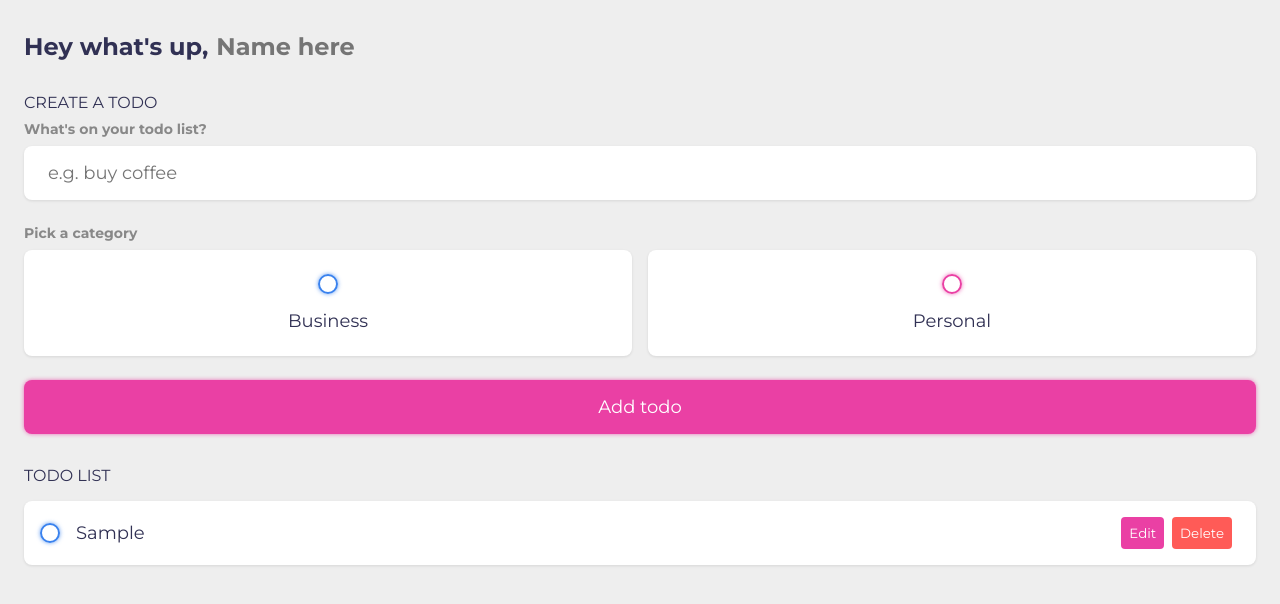
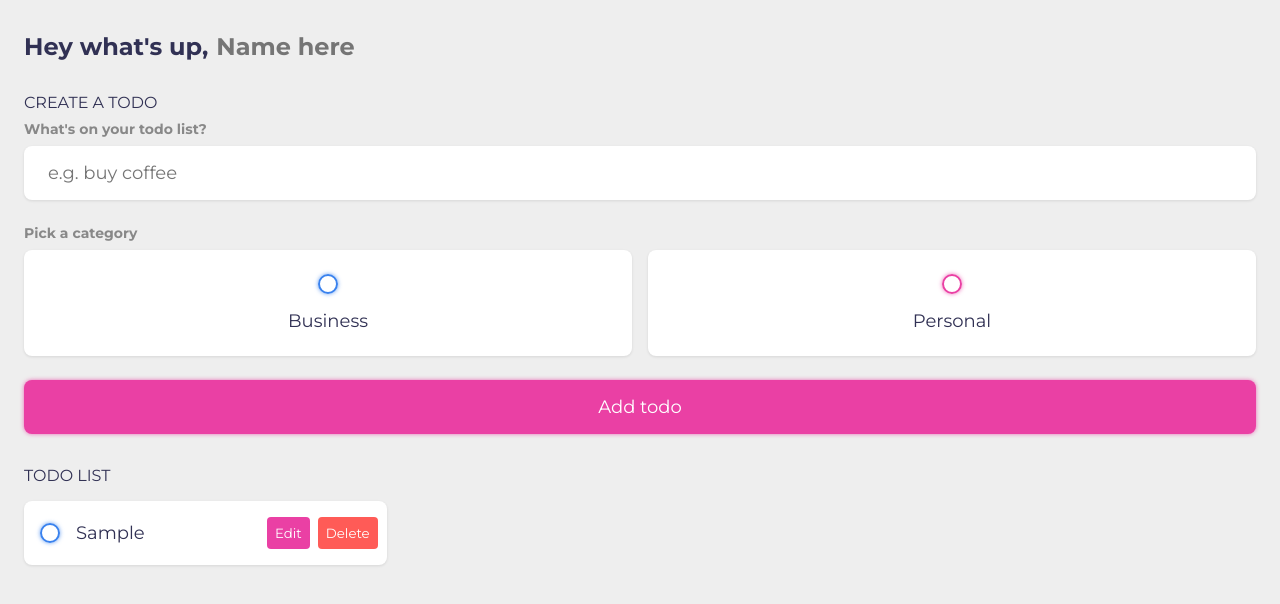
Before and after one commit to sinched/Todo-app, a plain HTML site: page index.html in a window 1280 px wide. Both pictures are taken after typing "Sample" into the empty fields and a click on the input "Add todo". Drawn offline with Linux system fonts and the light colour scheme.

Commit message:
added @media width

```diff
--- a/style.css
+++ b/style.css
@@ -234,3 +234,21 @@ input:checked~.bubble::after {
     text-decoration: line-through;
     color: var(--grey);
 }
+
+@media (min-width: 300px) {
+
+
+
+
+    .todo-item {
+        position: absolute;
+        width: 363.2px;
+
+    }
+
+    .actions {
+        position: relative;
+        /* margin-left: 10%; */
+        right: 25px;
+    }
+}
```
